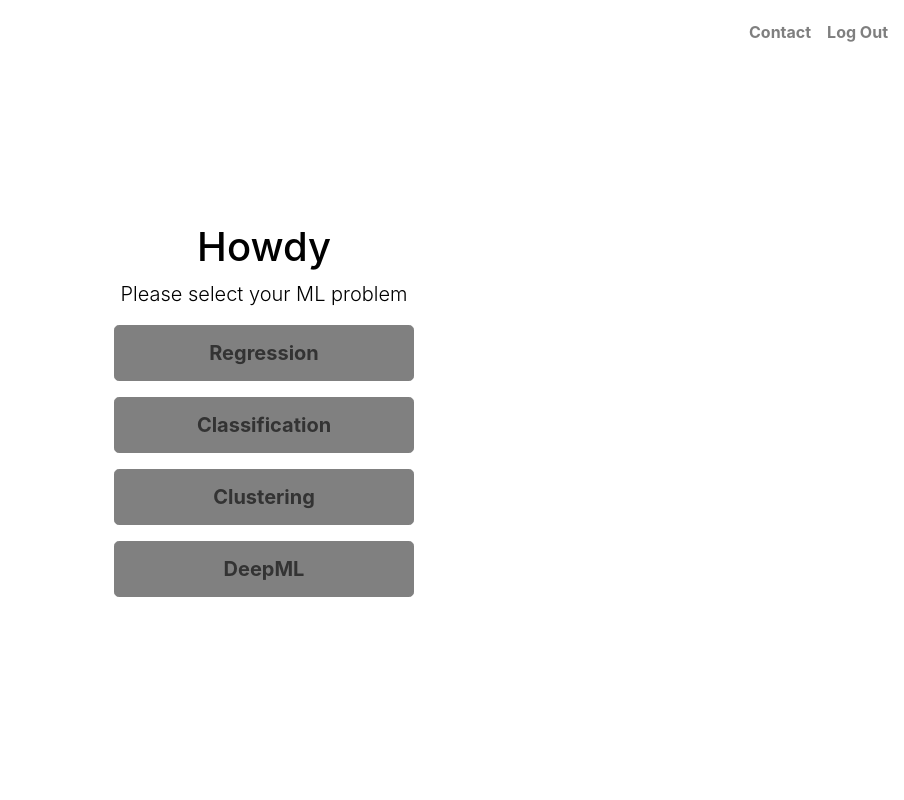
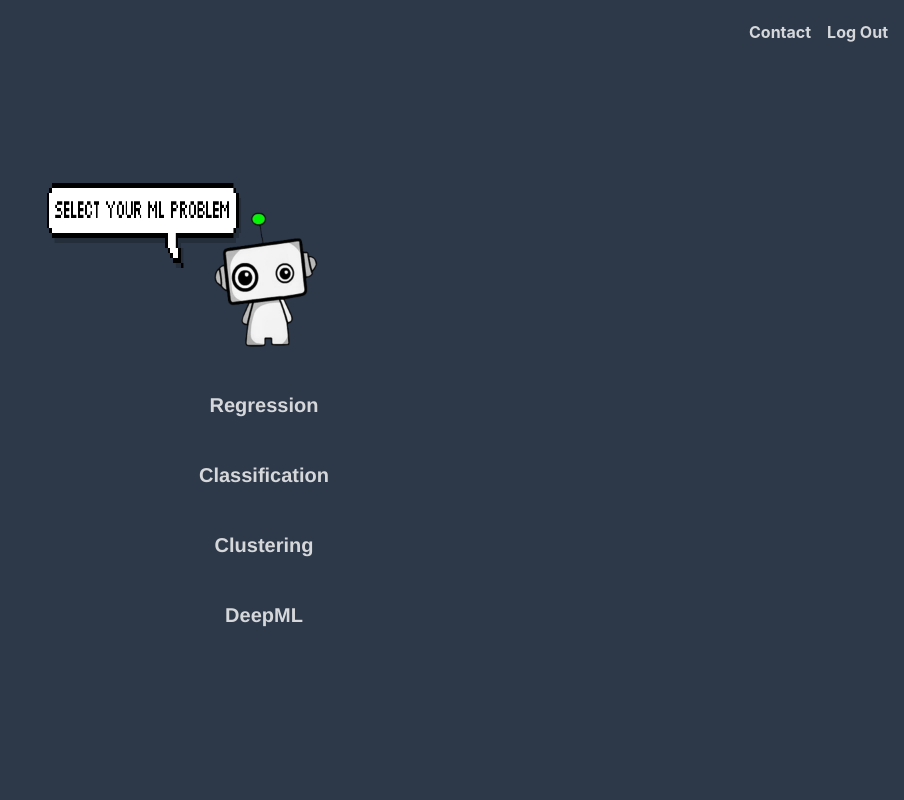
Before and after one commit to katemartin9/django-ml-app, a Django app: page / in a window 1280 px wide. Shown: the whole page, without its empty margins (376-1280 px from the left). Run offline with Django 3.2, Linux system fonts and the light colour scheme; the visitor is signed in with stand-in values (Sample User, id 1); parts of the project's set-up code (start-up, migrations or seed data) failed here and were passed over.

Commit message:
updated homepage style

```diff
--- a/kML/regml/templates/home.html
+++ b/kML/regml/templates/home.html
@@ -1,3 +1,4 @@
+{% load static %}
 <html lang="en"><head>
     <meta charset="utf-8">
     <meta name="viewport" content="width=device-width, initial-scale=1, shrink-to-fit=no">
@@ -29,11 +30,12 @@ a:hover {
 .btn-secondary,
 .btn-secondary:hover,
 .btn-secondary:focus {
-  color: #333;
+  color: rgba(255,255,255,0.8);
   text-shadow: none; /* Prevent inheritance from `body` */
-  background-color: #808080;
-  border: .05rem solid #808080;
+  background-color: #2D3949;
+  border: #2D3949;
   width: 300px;
+    font-family: Helvetica, Arial, sans-serif;
 }
 
 
@@ -44,15 +46,12 @@ a:hover {
 html,
 body {
   height: 100%;
-  background-color: #FFFFFF;
+  background-color: #2D3949;
 }
 
 body {
   display: -ms-flexbox;
   display: flex;
-  color: #FFFFFF;
-  text-shadow: 0 .05rem .1rem rgba(255,255,255 .5);
-  box-shadow: inset 0 0 5rem rgba(255,255,255 .5);
 }
 
 
@@ -70,7 +69,7 @@ body {
 .nav-masthead .nav-link {
   padding: .25rem 0;
   font-weight: 700;
-  color: rgba(0, 0, 0, .5);
+  color: rgba(255,255,255,0.8);
   background-color: transparent;
   border-bottom: .25rem solid transparent;
 }
@@ -117,6 +116,21 @@ body {
 .mastfoot {
   color: rgba(255,255,255, .5);
 }
+#robot-bubble{
+    display: grid;
+    align-content: center;
+    width: auto;
+}
+#speech-bubble{
+    float: left;
+    margin-left: -20%;
+    margin-bottom: -10%;
+}
+
+#options {
+    display: inline;
+}
+
 
 </style>
   </head>
@@ -134,8 +148,13 @@ body {
       </header>
 
       <main role="main" class="inner cover">
-        <h1 class="cover-heading" style="color:#000000;">Howdy</h1>
-        <p class="lead" style="color:black;">Please select your ML problem</p>
+        <div id="robot-bubble">
+          <div id="speech-bubble">
+               <img src="{% static "pixel-speech-bubble.png" %}" style="width:200px;height:100px;">
+          </div>
+         <div id="robot"><img src="{% static "regml/Mini-Robot.png" %}" style="width:200px;height:200px;"></div>
+        </div>
+          <div id="options">
         <p class="lead">
           <a href="/regml/upload-file" class="btn btn-lg btn-secondary">Regression</a>
         </p>
@@ -148,6 +167,7 @@ body {
           <p class="lead">
            <a href="" class="btn btn-lg btn-secondary">DeepML</a>
           </p>
+            </div>
       </main>
 
       <footer class="mastfoot mt-auto">
```
Also changed, not shown: kML/regml/static/pixel-speech-bubble.png (added), kML/regml/static/regml/Mini-Robot.png (added).
